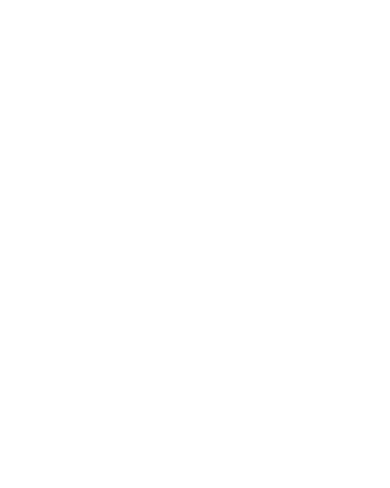
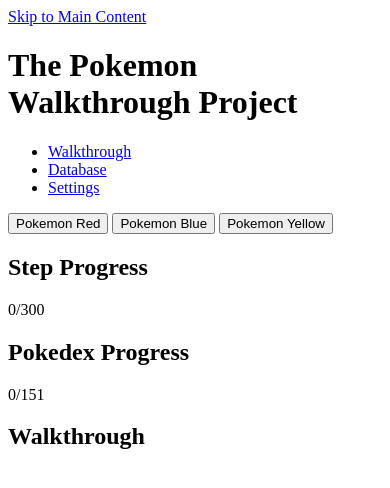
Before and after one commit to matthewlhouse/Pokemon-Project, a plain HTML site: page index.html in a window 390 px wide. Drawn offline with Linux system fonts and the light colour scheme.

Commit message:
feat: implement semantic HTML foundation with accessibility
HTML Foundation Implementation:
- Add complete semantic HTML5 structure with proper landmarks
- Implement skip link for keyboard accessibility
- Create proper heading hierarchy (h1 → h2)
- Add game selection buttons with ARIA attributes
- Build progress tracking sections with semantic markup
- Organize content into logical sections for CSS styling

Accessibility Features:
- Skip link connects to main content area
- ARIA pressed states for interactive buttons
- ARIA describedby attributes for future descriptions
- Semantic navigation with proper ul/li structure
- Screen reader friendly section organization

Technical Improvements:
- Enhanced meta description for better SEO
- Pokemon-themed theme-color for mobile browsers
- CSS file linked and ready for styling implementation
- Clean, maintainable code structure
- Production-ready semantic HTML

Browser Compatibility:
- Configure .hintrc to ignore theme-color warnings (Firefox limitation)
- Progressive enhancement approach for unsupported features

This foundation provides excellent structure for CSS styling and
JavaScript functionality while maintaining full accessibility compliance.

```diff
--- a/index.html
+++ b/index.html
@@ -1,28 +1,78 @@
 <!DOCTYPE html>
 <html lang="en">
 <head>
-    <!-- TODO: Add basic meta tags for charset, viewport, and description -->
-
-    <!-- TODO: Add title that describes the Pokemon walkthrough app -->
-
-    <!-- TODO: Add favicon and theme-color meta tags -->
-
+    <meta charset="utf-8" />
+    <meta
+        name="viewport"
+        content="width=device-width, initial-scale=1.0, viewport-fit=cover" />
+    <!-- TODO: Update description when more games are covered -->
+    <meta
+        name="description"
+        content="Interactive, accessible Pokemon walkthroughs for Red, Blue & Yellow with progress tracking and comprehensive guides" />
+    <title>The Pokemon Walkthrough Project</title>
+    <!-- TODO: Pick an icon to represent the project -->
+    <link rel="icon" href="favicon.ico" />
+    <meta
+        name="theme-color"
+        content="#FFDE00" />
     <!-- TODO: Consider preload hints for performance (optional for now) -->
 
-    <!-- TODO: Link to CSS file when ready to add styling -->
-
+    <link rel="stylesheet" href="css/main.css" />
 </head>
 <body>
-    <!-- TODO: Add skip link for keyboard accessibility -->
+    <header>
+        <a href="#main-content" class="skip">Skip to Main Content</a>
 
-    <!-- TODO: Create header with site title and navigation -->
+        <h1>The Pokemon Walkthrough Project</h1>
+        <!-- TODO: Update navigation when content is finalized -->
+        <nav>
+            <ul>
+                <li><a href="#walkthrough">Walkthrough</a></li>
+                <li><a href="#database">Database</a></li>
+                <li><a href="#settings">Settings</a></li>
+            </ul>
+        </nav>
+    </header>
 
-    <!-- TODO: Create main content area with:
-         - Game selection interface (Red, Blue, Yellow buttons)
-         - Progress overview section
-         - Walkthrough content area (initially empty)
-    -->
+    <main id="main-content">
+        <section class="game-selection">
+            <button class="pkmred-walkthrough"
+                    name="Pokemon Red"
+                    type="button"
+                    aria-pressed="false"
+                    aria-describedby="game-description">
+                Pokemon Red
+            </button>
+            <button class="pkmblue-walkthrough"
+                    name="Pokemon Blue"
+                    type="button"
+                    aria-pressed="false"
+                    aria-describedby="game-description">
+                Pokemon Blue
+            </button>
+            <button class="pkmyellow-walkthrough"
+                    name="Pokemon Yellow"
+                    type="button"
+                    aria-pressed="false"
+                    aria-describedby="game-description">
+                Pokemon Yellow
+            </button>
+        </section>
+        <!-- TODO: Placeholder data, update when number of steps is known -->
+        <section class="progress-overview">
+            <article class="overall-progress-tracker">
+                <h2>Step Progress</h2>
+                <p>0/300</p>
 
+                <h2>Pokedex Progress</h2>
+                <p>0/151</p>
+            </article>
+        </section>
+        <!-- TODO: Will remain empty as content will be loaded dynamically based on game selection -->
+        <section class="walkthrough-content">
+            <h2>Walkthrough</h2>
+        </section>
+    </main>
     <!-- TODO: Create settings panel (initially hidden) -->
 
     <!-- TODO: Add loading indicator for future use -->
```
Also changed, not shown: 1 other file.
